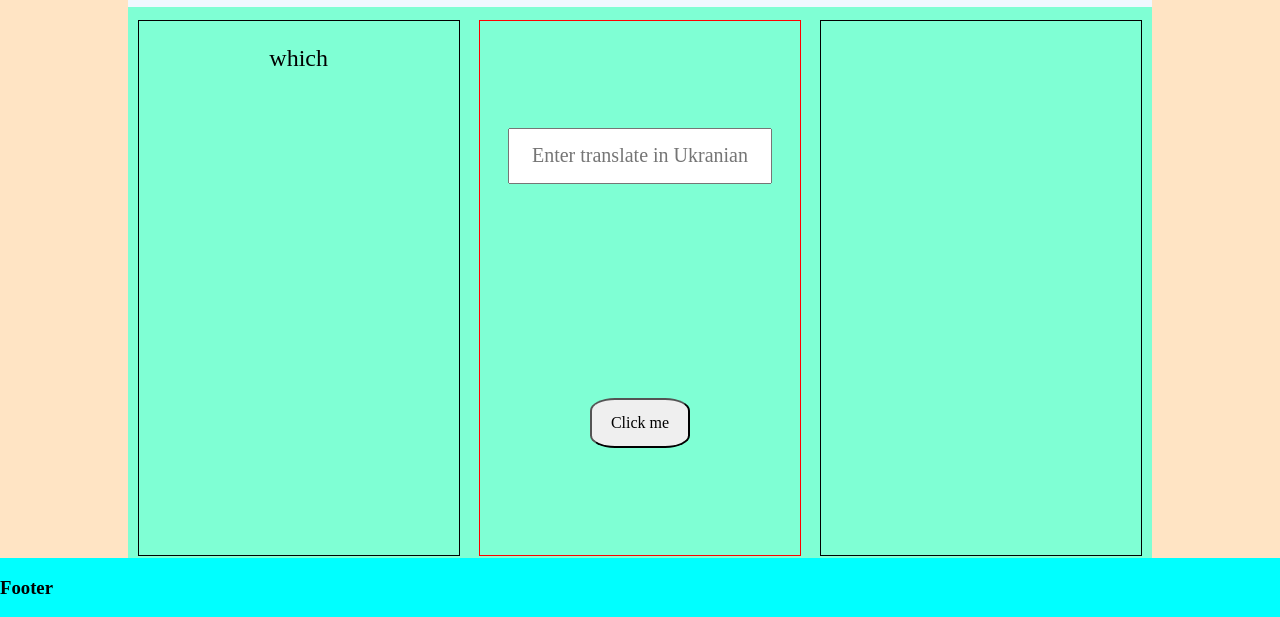
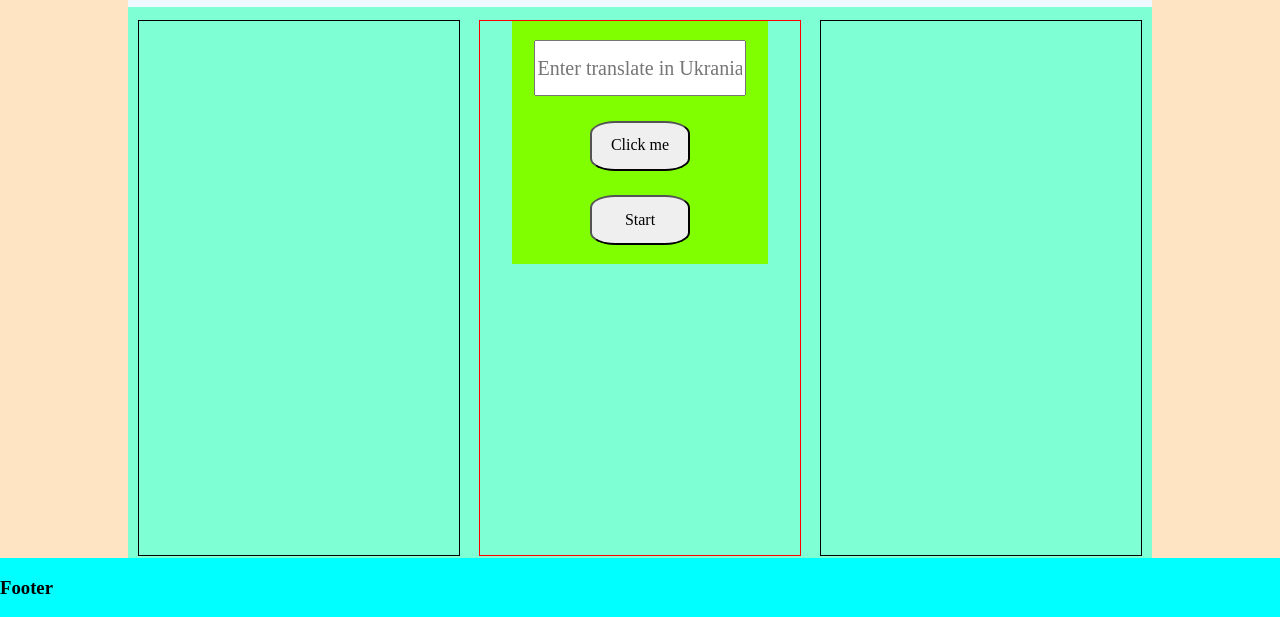
Before and after one commit to IgorBal2023/Modul-JS15, a plain HTML site: page index.html in a window 1280 px wide. Both pictures are taken after a click on the button "Click me". Shown: the part 183-800 px from the top of the page. Drawn offline with Linux system fonts and the light colour scheme.

Commit message:
add comment and keyFunction

```diff
--- a/index.html
+++ b/index.html
@@ -22,22 +22,25 @@
           </div>
           <div class="container">
             <div class="keyWordAll">
-              <!-- <ul class="keyWord">
+              <ul class="keyWord">
                 <li class="keyWordLi"></li>
-              </ul> -->
+              </ul>
             </div>
             <div class="inputActionUser">
+              <div class="containerAction">
                 <input
                   type="text"
                   id="myInput"
                   placeholder="Enter translate in Ukranian"
                 />
                 <button type="button" id="myButton">Click me</button>
+                <button type="button" id="start">Start</button>
+              </div>
             </div>
             <div class="valueWordAll">
-              <!-- <ul>
-                <li></li>
-              </ul> -->
+              <ul>
+                <li class="valueWord"></li>
+              </ul>
             </div>
           </div>
         </main>
--- a/script.js
+++ b/script.js
@@ -6,20 +6,33 @@ const dictionary = {
   why: "чому",
   which: "який",
 };
-const key = Object.keys(dictionary);
-const randomKey = key[Math.floor(Math.random() * key.length)];
-const keyWord = document.querySelector(".keyWordAll");
+// функція, яка рандомно викликає та виводить ключі
+const keyFunction = () => {
+  const key = Object.keys(dictionary);
+  const randomKey = key[Math.floor(Math.random() * key.length)];
+  const keyWord = document.querySelector(".keyWordLi");
 
-keyWord.insertAdjacentHTML("afterbegin", `<p>${randomKey}</p>`);
+  keyWord.insertAdjacentHTML("afterbegin", `<li>${randomKey}</li>`);
+};
+//start button
+const start = document.getElementById("start");
+start.addEventListener(`click`, function () {
+  keyFunction();
+});
 
+// DOM перетворення
 const answer = document.getElementById("myInput");
 const button = document.getElementById("myButton");
-const valueWord = document.querySelector(`.valueWordAll`);
+const valueWord = document.querySelector(`.valueWord`);
 
+// прив'язка до кнопки та вивод значення
 button.addEventListener(`click`, function () {
-    const userAnswer = answer.value.trim();
-  if (userAnswer !== ""){
-    valueWord.insertAdjacentHTML("afterbegin", `<p>${userAnswer}</p>`);
-    answer.value = "";
-}
+  const userAnswer = answer.value.trim();
+  if (userAnswer !== "") {
+    valueWord.insertAdjacentHTML("afterbegin", `<li>${userAnswer}</li>`);
+    answer.value = ""; //очищення ввода
+    keyFunction();
+  } else {
+    alert(`Введіть відповідь`);
+  }
 });
--- a/style.css
+++ b/style.css
@@ -84,22 +84,28 @@ body {
   width: 25vw;
   height: 95%;
 }
-p{
-    font-size: 1.5rem;
-}
-/* li {
+li {
   font-size: 1.5rem;
   list-style-type: none;
-  padding: 5px;
-} */
+}
 .inputActionUser {
   display: flex;
   flex-direction: column;
-  justify-content: space-around;
   align-items: center;
   border: 1px solid red;
   width: 25vw;
   height: 95%;
+}
+.containerAction{
+  display: flex;
+  flex-direction: column;
+  width: 80%;
+  height: 40%;
+  align-items: center;
+  gap: 15px;
+  padding: 15px 0 15px 0;
+  justify-content: space-around;
+  background-color: chartreuse;
 }
 #myInput {
   text-align: center;
@@ -112,6 +118,11 @@ p{
   height: 50px;
   border-radius: 25%;
 }
+#start{
+  width: 100px;
+  height: 50px;
+  border-radius: 25%;
+}
 .valueWordAll {
   display: flex;
   justify-content: center;
```
Lines whose indentation alone changed are shown as unchanged.
